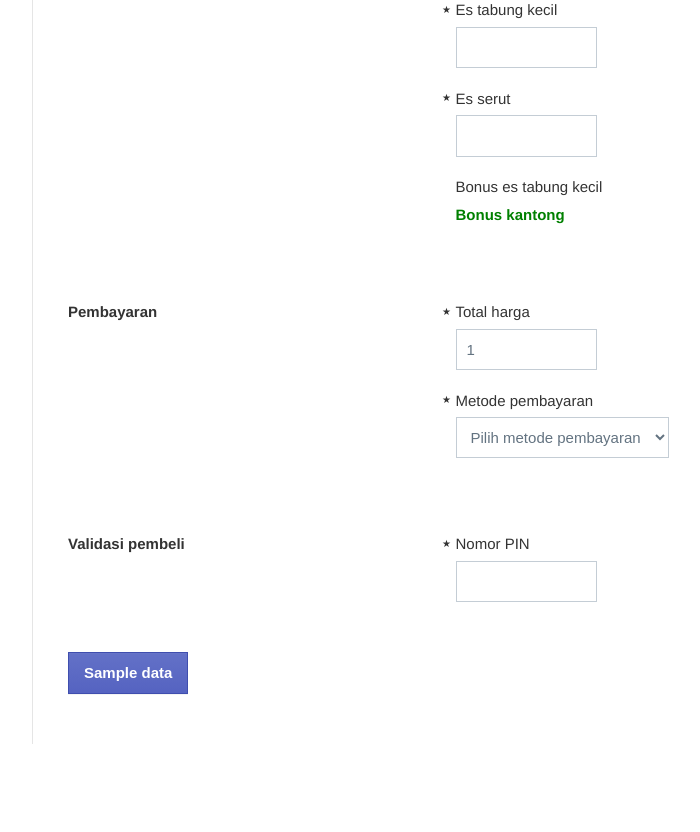
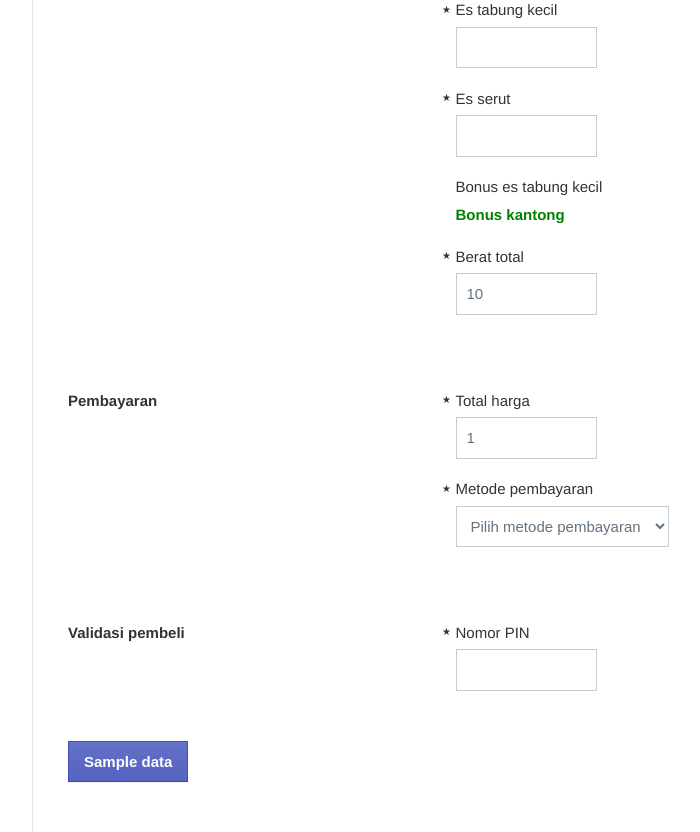
Before and after one commit to Fauzi1996YY/inventori, a PHP site: the page made by app/views/distribusi/form.php in a window 1280 px wide. Shown: the part 560-1392 px from the top of the page, without its empty margins (223-923 px from the left). Before the commit the page ends 1304 px from the top, so only its background shows below. Run offline with PHP 8.4, Linux system fonts and the light colour scheme; the template is opened without the code that fills it: most values are stand-ins (such as "Sample title", 1, 10 or a date in 2020); data that the repository does not hold is empty; some libraries are stand-ins or nearby versions.

Commit message:
Add berat_total in Distribusi module

```diff
--- a/app/controllers/Distribusi.php
+++ b/app/controllers/Distribusi.php
@@ -125,6 +125,7 @@ class Distribusi extends \App\Core\Controller {
       'es_tabung_besar' => 0,
       'es_tabung_kecil' => 0,
       'es_serut' => 0,
+      'berat_total' => 0,
       'total_harga' => '',
       'metode_pembayaran' => $data['pelanggan'] ? $data['pelanggan']['metode_pembayaran'] : 'cash',
       'pin' => ''
@@ -139,6 +140,7 @@ class Distribusi extends \App\Core\Controller {
       $set['es_tabung_besar'] = isset($_POST['es_tabung_besar']) ? trim($_POST['es_tabung_besar']) : '';
       $set['es_tabung_kecil'] = isset($_POST['es_tabung_kecil']) ? trim($_POST['es_tabung_kecil']) : '';
       $set['es_serut'] = isset($_POST['es_serut']) ? trim($_POST['es_serut']) : '';
+      $set['berat_total'] = isset($_POST['berat_total']) ? trim($_POST['berat_total']) : '';
       $set['bonus_es_tabung_kecil'] = isset($_POST['bonus_es_tabung_kecil']) ? trim($_POST['bonus_es_tabung_kecil']) : '';
       $set['total_harga'] = isset($_POST['total_harga']) ? \App\Core\Utilities::numbersOnly(trim($_POST['total_harga'])) : '';
       $set['metode_pembayaran'] = isset($_POST['metode_pembayaran']) ? trim($_POST['metode_pembayaran']) : '';
@@ -201,6 +203,7 @@ class Distribusi extends \App\Core\Controller {
       $data['default']['es_tabung_besar'] = $set['es_tabung_besar'];
       $data['default']['es_tabung_kecil'] = $set['es_tabung_kecil'];
       $data['default']['es_serut'] = $set['es_serut'];
+      $data['default']['berat_total'] = $set['berat_total'];
       $data['default']['total_harga'] = $set['total_harga'];
       $data['default']['metode_pembayaran'] = $set['metode_pembayaran'];
 
--- a/app/views/distribusi/form.php
+++ b/app/views/distribusi/form.php
@@ -120,6 +120,11 @@ foreach ($errorClass as $k => $v) {
         <input type="hidden" name="bonus_es_tabung_kecil" id="bonus_es_tabung_kecil" value="">
         <strong class="green-text">Bonus <span class="bonus_number"></span> kantong</strong>
       </p>
+      <p>
+        <label for="berat_total"><span class="mandatory">Berat total</span></label><br>
+        <input type="number" step=".01" name="berat_total" id="berat_total" class="one-fourth <?php echo $errorClass['berat_total']; ?>" value="<?php echo $default['berat_total']; ?>"><br>
+        <?php echo $errorText['berat_total']; ?>
+      </p>
     </div>
   </div>
 
```
Also changed, not shown: app/models/Penjualan.php (+4 -3 lines).
